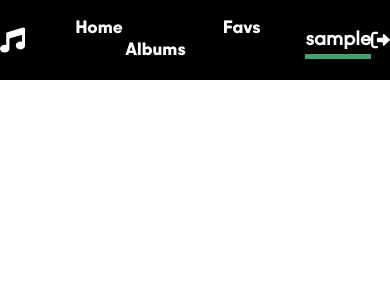
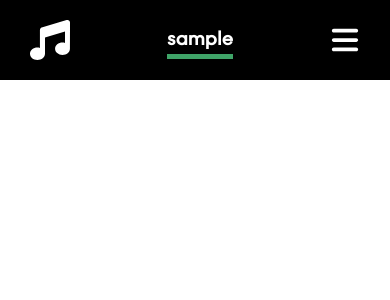
Before and after one commit to sebastianlarrea/MyMusicApp, a React (Create React App) app: page /favs in a window 390 px wide. Shown: the top 300 px of the page. Built offline with nearby package versions, Linux system fonts and the light colour scheme; sample sign-in values are in the browser's storage.

Commit message:
FEAUTE: Header mobile

```diff
--- a/src/components/atoms/menu-option/menu-option.scss
+++ b/src/components/atoms/menu-option/menu-option.scss
@@ -1,8 +1,13 @@
 $gradient-second: #3fa468;
 
 .menu-option {
+    display: none;
+}
 
-    margin: 50px;
+@media (min-width: 700px) {
+    .menu-option {
+        display: inline;
+        margin: 30px;
         text-decoration: none;
         font-family: 'Majorant-Bold';
         font-size: 17px;
@@ -27,3 +32,4 @@ $gradient-second: #3fa468;
             }
         }
     }
+}
--- a/src/components/molecules/menu-nav/menu-nav.js
+++ b/src/components/molecules/menu-nav/menu-nav.js
@@ -1,5 +1,6 @@
 import React from 'react'
 import MenuOption from '../../atoms/menu-option/menu-option'
+import './menu-nav.scss'
 
 const MenuNav = ({menuOptions}) => {
 
@@ -8,7 +9,7 @@ const MenuNav = ({menuOptions}) => {
             {menuOptions.map(menuOption => {
                 const currentPath = window.location.href.split('/')
                 const isSelected = currentPath[currentPath.length - 1] === menuOption.href.slice(1)
-                return <MenuOption optionText={menuOption.text} optionHref={menuOption.href} isSelected={isSelected}/>
+                return <MenuOption className="menu-nav__option" optionText={menuOption.text} optionHref={menuOption.href} isSelected={isSelected}/>
             })}
         </nav>
     )
--- a/src/components/molecules/menu-nav/menu-nav.scss
+++ b/src/components/molecules/menu-nav/menu-nav.scss
@@ -1,5 +1,11 @@
 .menu-nav {
-    display: flex;
-    flex-direction: row;
-    justify-content: space-between;
+    display: none;
 }
+
+@media (min-width: 700px) {
+    .menu-nav {
+        display: flex;
+        flex-direction: row;
+        justify-content: space-between;
+    }
+}
--- a/src/components/organisms/header/header.js
+++ b/src/components/organisms/header/header.js
@@ -1,5 +1,6 @@
 import React from 'react'
 import { ReactComponent as MusicIcon } from '../../../assets/icons/music-solid.svg'
+import { ReactComponent as MenuBar } from '../../../assets/icons/bars-solid.svg'
 import { ReactComponent as LogoutIcon } from '../../../assets/icons/right-from-bracket-solid.svg'
 import MenuNav from '../../molecules/menu-nav/menu-nav'
 import './header.scss'
@@ -33,6 +34,7 @@ const Header = ({userName}) => {
             <MenuNav menuOptions={menuOptions}/>
             <h3 className="main-header__user-name">{userName}</h3>
             <LogoutIcon className="main-header__logout" onClick={Logout}/>
+            <MenuBar className="main-header__menu-bar"/>
         </header>
     )
 }
--- a/src/components/organisms/header/header.scss
+++ b/src/components/organisms/header/header.scss
@@ -3,9 +3,10 @@ $gradient-second: #3fa468;
 .main-header {
     width: 100vw;
     height: 80px;
+    padding: 0 30px;
     display: flex;
     flex-direction: row;
-    justify-content: space-around;
+    justify-content: space-between;
     align-items: center;
     fill: white;
     background-color: black;
@@ -32,7 +33,7 @@ $gradient-second: #3fa468;
         }
     }
 
-    &__logout {
+    &__menu-bar {
         width: 30px;
         height: 30px;
         cursor: pointer;
@@ -41,4 +42,28 @@ $gradient-second: #3fa468;
             fill: $gradient-second;
         }
     }
+
+    &__logout {
+        display: none;
+    }
 }
+
+@media (min-width: 700px) {
+    .main-header {
+        justify-content: space-around;
+
+        &__menu-bar {
+            display: none;
+        }
+        &__logout {
+            width: 30px;
+            height: 30px;
+            display: inline;
+            cursor: pointer;
+
+            &:hover {
+                fill: $gradient-second;
+            }
+        }
+    }
+}
--- a/src/pages/home.js
+++ b/src/pages/home.js
@@ -7,8 +7,8 @@ const Home = () => {
 
     useEffect(() => {
         setAccessToken()
-        if(!localStorage.getItem('USER_NAME')) getUserName()
-    }, [])
+        if(!userName) getUserName()
+    }, [userName])
     const setAccessToken = () => {
         if (window.location.hash) {
             localStorage.setItem(
```
Also changed, not shown: src/assets/icons/bars-solid.svg (added), src/components/atoms/login-button/login-button.scss (line endings or trailing spaces). Lines whose indentation alone changed are shown as unchanged.
